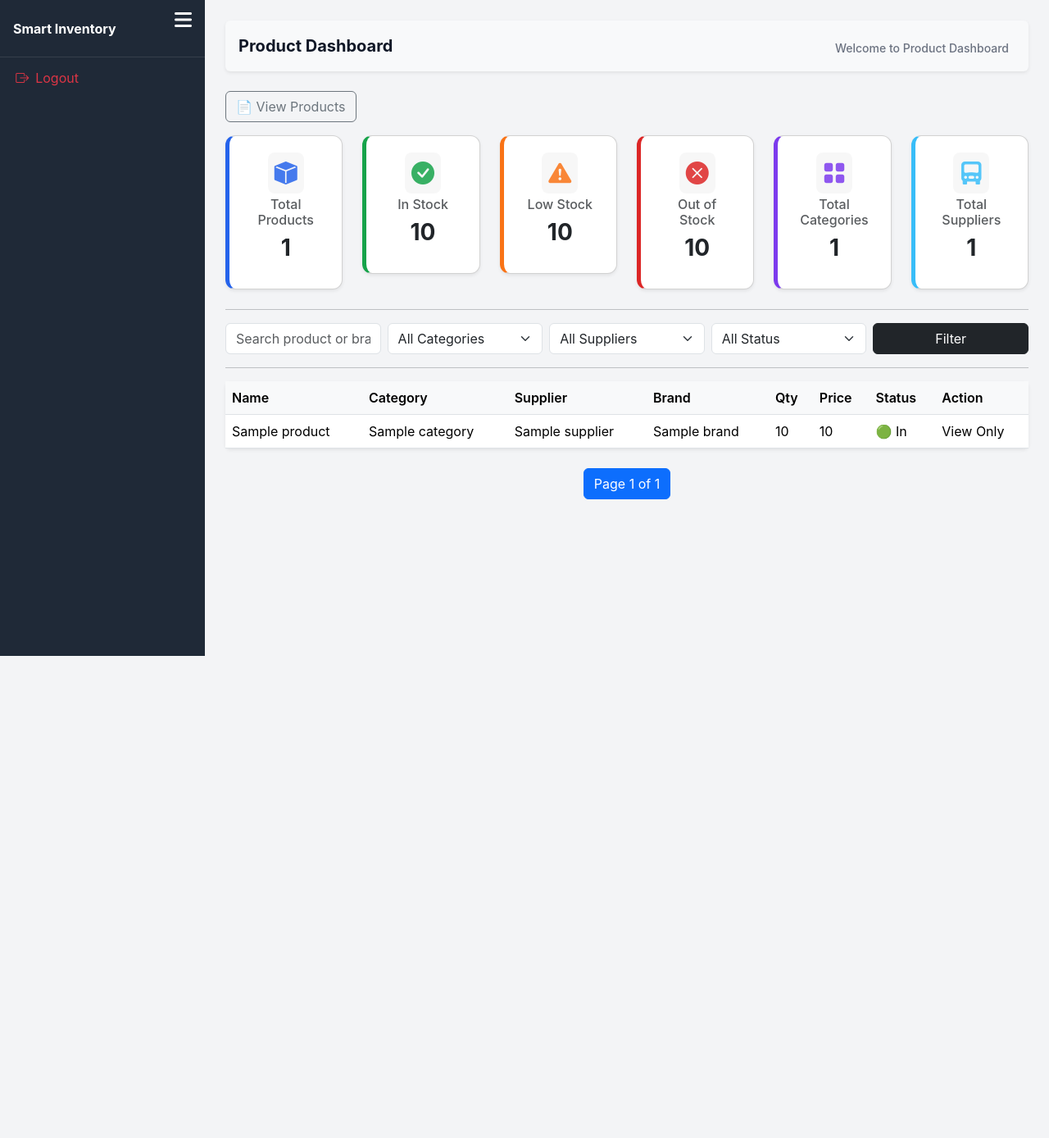
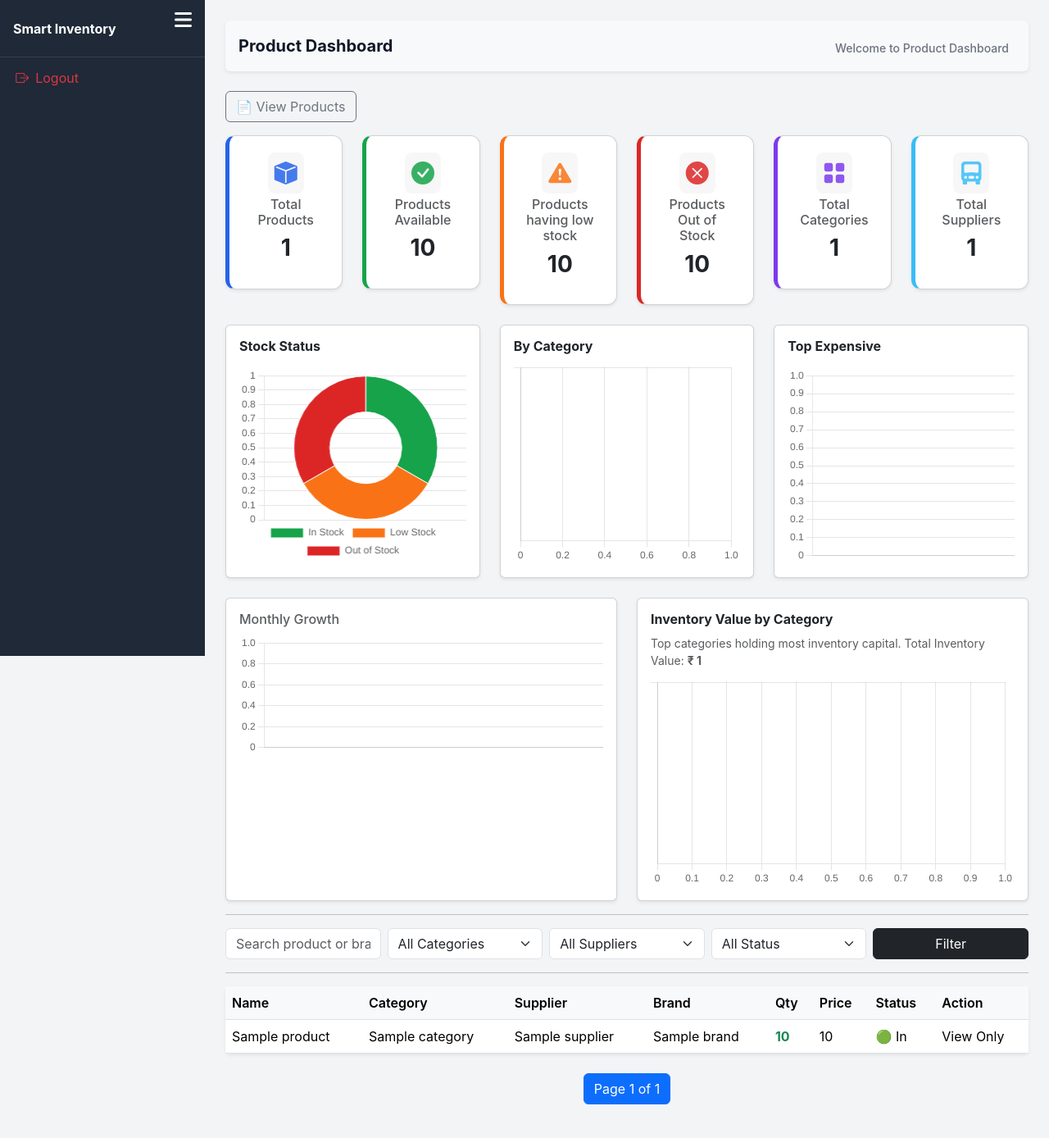
Before and after one commit to MahiKalavadia/inventory-management-system, a Django app: template templates/dashboards/product_dashboard.html in a window 1280 px wide. Shown: the whole page at 82% size. Before the commit the page ends 800 px from the top, so only its background shows below. Run offline with Django 5.2, Linux system fonts and the light colour scheme; the template is opened without the code that fills it: most values are stand-ins (such as "Sample title", 1, 10 or a date in 2020).

Commit message:
Added charts

```diff
--- a/templates/dashboards/product_dashboard.html
+++ b/templates/dashboards/product_dashboard.html
@@ -53,7 +53,7 @@
             <div class="card-icon mb-2">
                 <i class="bi bi-check-circle-fill icon-green icon-bg"></i>
             </div>
-            <h6 class="text-muted">In Stock</h6>
+            <h6 class="text-muted">Products Available</h6>
             <h3 class="fw-bold">{{ in_stock }}</h3>
         </div>
     </a>
@@ -65,7 +65,7 @@
             <div class="card-icon mb-2">
                 <i class="bi bi-exclamation-triangle-fill icon-orange icon-bg"></i>
             </div>
-            <h6 class="text-muted">Low Stock</h6>
+            <h6 class="text-muted">Products having low stock</h6>
             <h3 class="fw-bold">{{ low_stock }}</h3>
         </div>
     </a>
@@ -77,7 +77,7 @@
             <div class="card-icon mb-2">
                 <i class="bi bi-x-circle-fill icon-red icon-bg"></i>
             </div>
-            <h6 class="text-muted">Out of Stock</h6>
+            <h6 class="text-muted">Products Out of Stock</h6>
             <h3 class="fw-bold">{{ out_of_stock }}</h3>
         </div>
     </a>
@@ -108,26 +108,62 @@
     </div>
 
 </div>
-<hr>
-<!--
-<div class="row mt-4">
+<div class="row mb-4">
 
-    <div class="col-md-6">
-        <div class="card shadow-sm p-3">
-            <h6 class="fw-bold">Stock by Category</h6>
+    <!-- Stock Status -->
+    <div class="col-md-4">
+        <div class="card shadow-sm p-3 h-100">
+            <h6 class="fw-bold mb-3">Stock Status</h6>
+            <div style="height:240px;">
+                <canvas id="stockChart"></canvas>
+            </div>
+        </div>
+    </div>
+
+    <!-- Category Chart -->
+    <div class="col-md-4">
+        <div class="card shadow-sm p-3 h-100">
+            <h6 class="fw-bold mb-3">By Category</h6>
+            <div style="height:240px;">
                 <canvas id="categoryChart"></canvas>
             </div>
         </div>
+    </div>
 
-    <div class="col-md-6">
-        <div class="card shadow-sm p-3">
-            <h6 class="fw-bold">Top Products by Quantity</h6>
-            <canvas id="topProductsChart"></canvas>
+    <!-- Expensive Products -->
+    <div class="col-md-4">
+        <div class="card shadow-sm p-3 h-100">
+            <h6 class="fw-bold mb-3">Top Expensive</h6>
+            <div style="height:240px;">
+                <canvas id="expensiveChart"></canvas>
+            </div>
         </div>
     </div>
 
 </div>
-<hr>-->
+<div class="row mb-6">
+        <div class="col-lg-6">
+        <div class="card shadow-sm h-100">
+            <div class="card-body">
+                <h6 class="card-title text-muted">Monthly Growth</h6>
+                <canvas id="trendChart" height="100px"></canvas>
+            </div>
+        </div>
+    </div>
+     <div class="col-md-6">
+    <div class="card shadow-sm p-3">
+        <h6 class="fw-bold mb-2">Inventory Value by Category</h6>
+        <p class="text-muted small">
+           Top categories holding most inventory capital.
+           Total Inventory Value: <strong>₹ {{ total_inventory_value|floatformat:0 }}</strong>
+        </p>
+        <canvas id="inventoryValueChart" height="250px"></canvas>
+    </div>
+</div>
+
+</div>
+<hr>
+
 
 <!-- Filters -->
 <form method="get" class="row g-2 mb-3">
@@ -190,7 +226,14 @@
     <td>{{ product.category.name }}</td>
     <td>{{ product.supplier.name }}</td>
     <td>{{ product.brand }}</td>
-    <td>{{ product.quantity }}</td>
+    <td class="fw-bold
+          {% if product.quantity == 0 %}text-danger
+          {% elif product.quantity <= low_stock_limit %}text-warning
+          {% else %}text-success
+          {% endif %}">
+              {{ product.quantity }}
+    </td>
+
     <td>{{ product.price }}</td>
     <td>
         {% if product.quantity == 0 %}
@@ -244,36 +287,121 @@
 
     </ul>
 </nav>
-<!--<script>
-const categoryData = JSON.parse('{{ category_chart|escapejs }}');
-const topProductsData = JSON.parse('{{ top_products_chart|escapejs }}');
+<script src="https://cdn.jsdelivr.net/npm/chart.js"></script>
 
-if (categoryData.length > 0) {
-    new Chart(document.getElementById('categoryChart'), {
+<script>
+    // Stock Chart
+    const stockCtx = document.getElementById('stockChart');
+    new Chart(stockCtx, {
         type: 'doughnut',
         data: {
-            labels: categoryData.map(x => x.category__name),
+            labels: ['In Stock', 'Low Stock', 'Out of Stock'],
             datasets: [{
-                data: categoryData.map(x => x.total_stock),
-                backgroundColor: ['#2563eb','#16a34a','#f97316','#dc2626','#7c3aed','#06b6d4']
+                data: [{{ in_stock }}, {{ low_stock }}, {{ out_of_stock }}],
+                backgroundColor: ['#16a34a', '#f97316', '#dc2626'],
+                borderWidth: 1
             }]
+        },
+        options: {
+            responsive: true,
+            maintainAspectRatio: false,
+            plugins: {
+                legend: { position: 'bottom' }
+            },
+            scales: {
+                y: { beginAtZero: true }
+            }
+        }
+
+    });
+
+    // Category Chart
+    new Chart(document.getElementById('categoryChart'), {
+    type: 'bar',
+    data: {
+        labels: {{ category_names|safe }},
+        datasets: [{
+            label: 'Products',
+            data: {{ category_counts|safe }},
+            borderRadius: 6,
+            barThickness: 18
+        }]
+    },
+    options: {
+        indexAxis: 'y',
+        responsive: true,
+        maintainAspectRatio: false,
+        plugins: {
+            legend: { display: false }
+        },
+        scales: {
+            x: { beginAtZero: true },
+            y: {
+                ticks: { font: { size: 12 } }
+            }
+        }
     }
 });
-}
 
-if (topProductsData.length > 0) {
-    new Chart(document.getElementById('topProductsChart'), {
+    // Expensive Products Chart
+new Chart(document.getElementById('expensiveChart'), {
     type: 'bar',
     data: {
-            labels: topProductsData.map(x => x.name),
+        labels: {{ expensive_names|safe }},
         datasets: [{
-                label: 'Quantity',
-                data: topProductsData.map(x => x.total_qty),
-                backgroundColor: '#2563eb'
+            label: 'Price',
+            data: {{ expensive_prices|safe }},
+            backgroundColor: '#6f42c1'
         }]
+    },
+    options: {
+        responsive: true,
+        maintainAspectRatio: false,
+        plugins: { legend: { display: false }},
+        scales: {
+            y: { beginAtZero: true }
+        }
     }
 });
+
+new Chart(document.getElementById('trendChart'), {
+    type: 'line',
+    data: {
+        labels: {{ months|safe }},
+        datasets: [{
+            label: 'Products Added',
+            data: {{ monthly_counts|safe }},
+            fill: true,
+            tension: 0.4
+        }]
+    },
+    options: {
+        plugins: { legend: { display: false }},
+        scales: { y: { beginAtZero: true }}
     }
-</script>-->
+});
+
+new Chart(document.getElementById('inventoryValueChart'), {
+    type: 'bar',
+    data: {
+        labels: {{ category_value_labels|safe }},
+        datasets: [{
+            label: 'Stock Value (₹)',
+            data: {{ category_value_values|safe }},
+            borderWidth: 1
+        }]
+    },
+    options: {
+        indexAxis: 'y',  // 🔥 makes horizontal
+        responsive: true,
+        plugins: {
+            legend: { display: false }
+        },
+        scales: {
+            x: { beginAtZero: true }
+        }
+    }
+});
+</script>
 
 {% endblock %}
```
Lines whose indentation alone changed are shown as unchanged.
